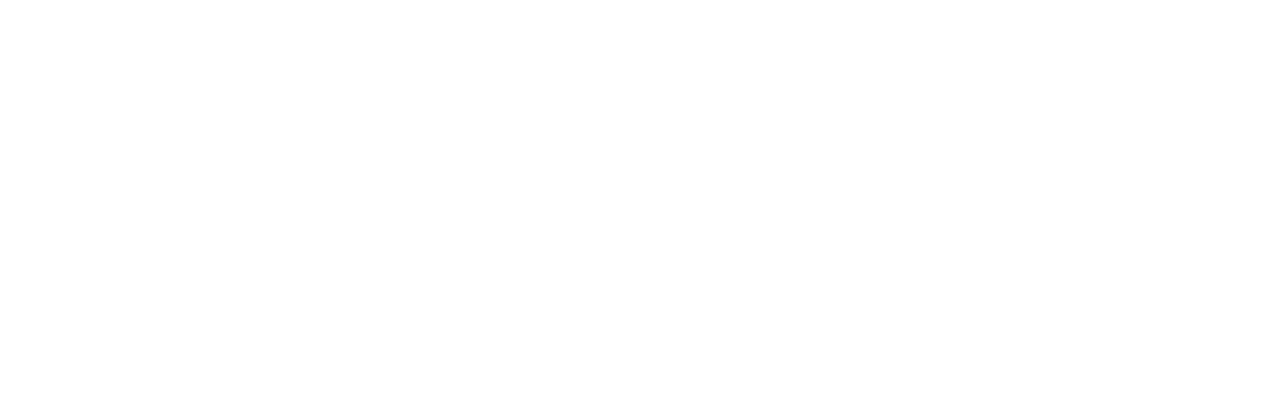
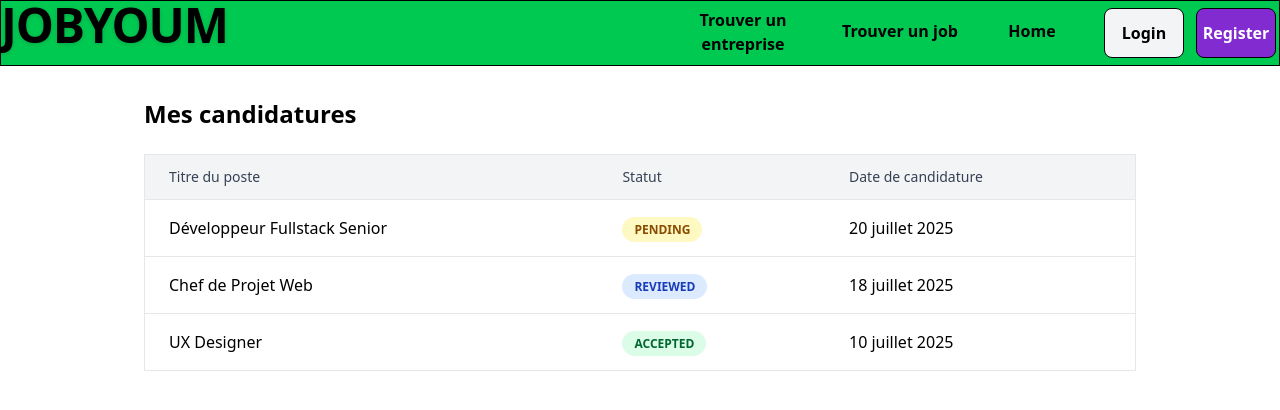
Before and after one commit to mohssine32/Job-search-engine, a React (Vite) app in the folder Frontend/: page /condidatepage in a window 1280 px wide. Before the commit this address had no page. Shown: the top 410 px of the page. Built offline with nearby package versions, Linux system fonts and the light colour scheme.

Commit message:
navbar color change

```diff
--- a/Frontend/src/App.tsx
+++ b/Frontend/src/App.tsx
@@ -3,6 +3,8 @@ import LandingPage from "./pages/Landingpages"
 import LoginPage from "./pages/Loginpage"
 import RegisterPage from "./pages/Registrepage"
 import Jobpage from "./pages/Jobpage"
+import Condidatepage from "./pages/Condidatepage"
+import Recruterpage from "./pages/Recruterpage"
 
 function App() {
   return (
@@ -12,6 +14,8 @@ function App() {
       <Route path="/login" element={<LoginPage />} />
       <Route path="/register" element={<RegisterPage />} />
        <Route path="/jobpage" element={<Jobpage />} />
+       <Route path="/condidatepage" element={<Condidatepage />} />
+        <Route path="/recruterpage" element={<Recruterpage />} />
     </Routes>
 
 
--- /dev/null
+++ b/Frontend/src/pages/Condidatepage.tsx
@@ -0,0 +1,98 @@
+import Navbar from "../components/Navbar"
+import { useEffect, useState } from "react";
+
+export default function CandidateApplications() {
+  const [applications, setApplications] = useState([]);
+  const [loading, setLoading] = useState(true);
+
+  useEffect(() => {
+    // Simule un appel backend avec des données factices
+    const mockData = [
+      {
+        id: 'app_123',
+        status: 'PENDING',
+        createdAt: '2025-07-20T10:00:00.000Z',
+        jobOffer: {
+          title: 'Développeur Fullstack Senior',
+        },
+      },
+      {
+        id: 'app_456',
+        status: 'REVIEWED',
+        createdAt: '2025-07-18T15:30:00.000Z',
+        jobOffer: {
+          title: 'Chef de Projet Web',
+        },
+      },
+      {
+        id: 'app_789',
+        status: 'ACCEPTED',
+        createdAt: '2025-07-10T08:45:00.000Z',
+        jobOffer: {
+          title: 'UX Designer',
+        },
+      },
+    ];
+
+    // Simule un délai de chargement comme un vrai fetch
+    setTimeout(() => {
+      setApplications(mockData);
+      setLoading(false);
+    }, 1000);
+  }, []);
+
+  if (loading) {
+    return <p className="text-center mt-10 text-gray-500">Chargement des candidatures...</p>;
+  }
+
+  return (
+    <>
+      <Navbar />
+      <div className="max-w-5xl mx-auto px-4 py-8">
+        <h2 className="text-2xl font-semibold mb-6">Mes candidatures</h2>
+        {applications.length === 0 ? (
+          <p className="text-gray-600">Aucune candidature trouvée.</p>
+        ) : (
+          <div className="overflow-x-auto">
+            <table className="min-w-full bg-white border border-gray-200 rounded-lg">
+              <thead className="bg-gray-100">
+                <tr>
+                  <th className="text-left px-6 py-3 text-sm font-medium text-gray-700">Titre du poste</th>
+                  <th className="text-left px-6 py-3 text-sm font-medium text-gray-700">Statut</th>
+                  <th className="text-left px-6 py-3 text-sm font-medium text-gray-700">Date de candidature</th>
+                </tr>
+              </thead>
+              <tbody>
+                {applications.map((app) => (
+                  <tr key={app.id} className="border-t border-gray-200 hover:bg-gray-50">
+                    <td className="px-6 py-4">{app.jobOffer.title}</td>
+                    <td className="px-6 py-4">
+                      <span
+                        className={`px-3 py-1 rounded-full text-xs font-semibold ${
+                          app.status === 'PENDING'
+                            ? 'bg-yellow-100 text-yellow-800'
+                            : app.status === 'REVIEWED'
+                            ? 'bg-blue-100 text-blue-800'
+                            : 'bg-green-100 text-green-800'
+                        }`}
+                      >
+                        {app.status}
+                      </span>
+                    </td>
+                    <td className="px-6 py-4">
+                      {new Date(app.createdAt).toLocaleDateString('fr-FR', {
+                        year: 'numeric',
+                        month: 'long',
+                        day: '2-digit',
+                      })}
+                    </td>
+                  </tr>
+                ))}
+              </tbody>
+            </table>
+          </div>
+        )}
+      </div>
+    </>
+  );
+}
--- /dev/null
+++ b/Frontend/src/pages/Recruterpage.tsx
@@ -0,0 +1,13 @@
+import Navbar from "../components/Navbar"
+
+function Recruterpage() {
+  return (
+    <>
+    <Navbar />
+     <div>Recruterpage</div>
+    </>
+
+  )
+}
+
+export default Recruterpage
```
